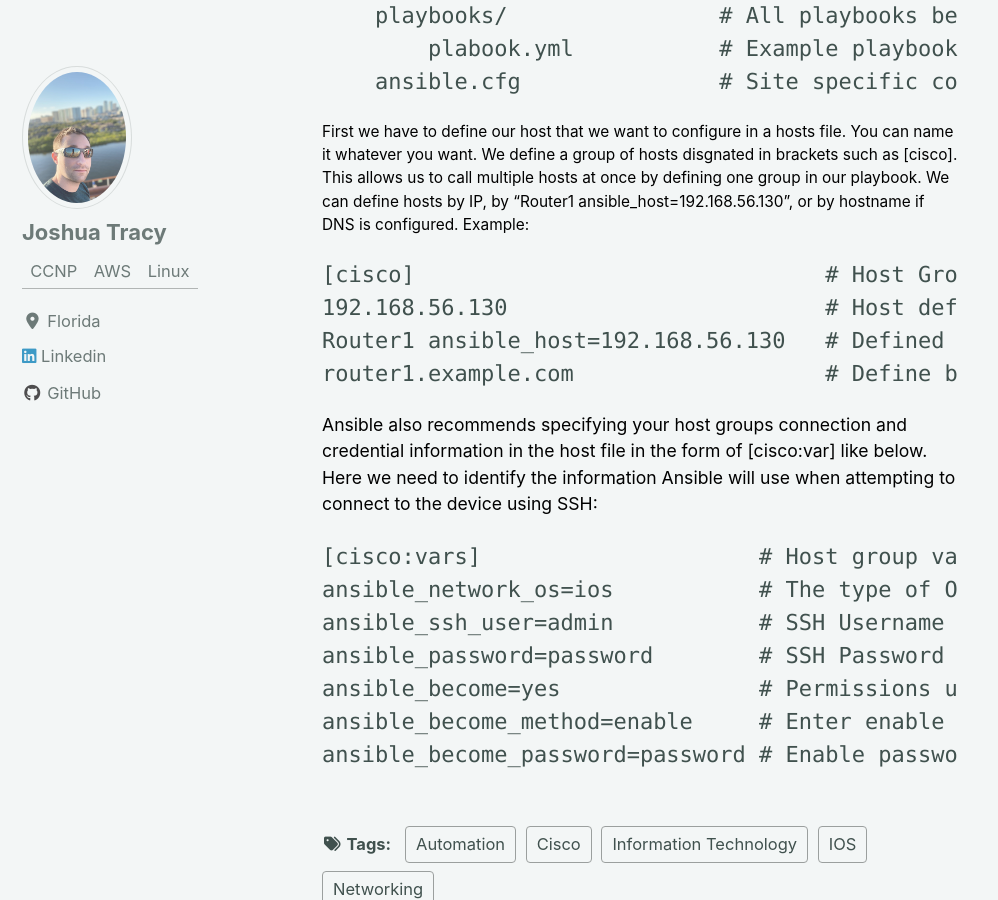
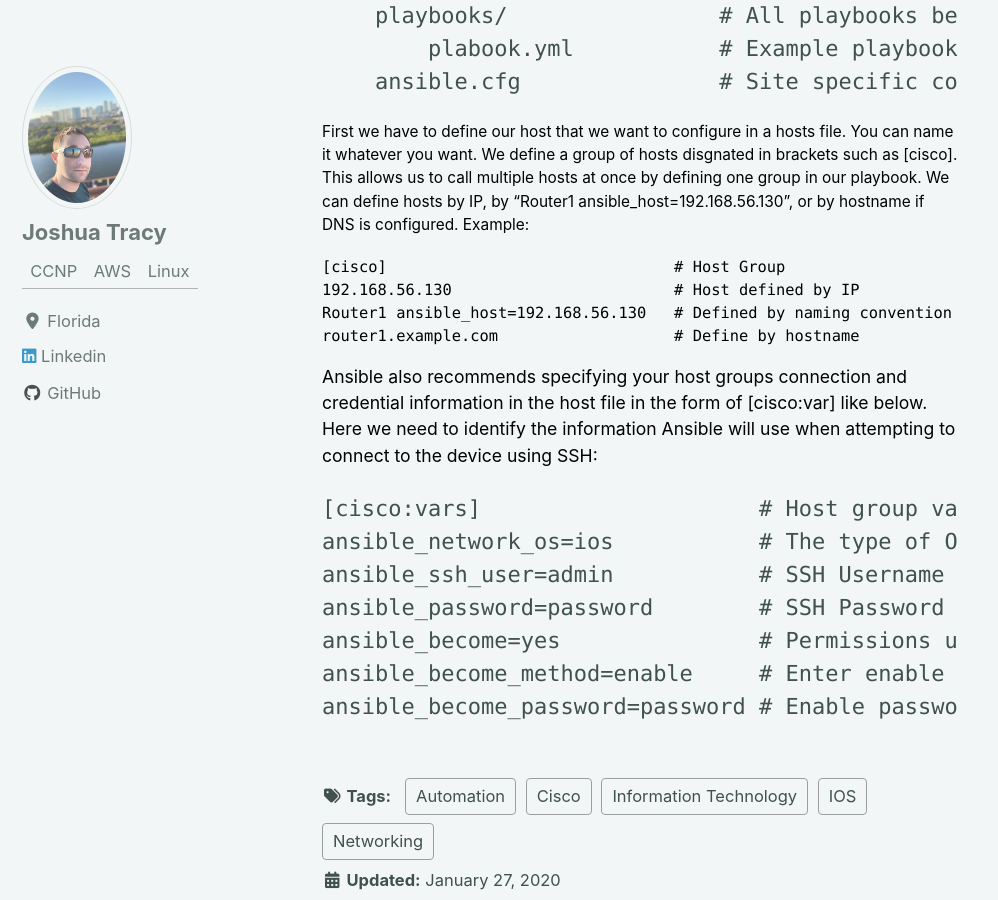
Before and after one commit to Josh-Tracy/Josh-Tracy.github.io, a Jekyll site: the page built from _posts/2020-01-27-Ansible_Cisco.md, in a window 1280 px wide and 900 px high, scrolled down 1365 px. Shown: the whole window, without its empty margins (0-998 px from the left). Built offline with Jekyll 4.4.1, drawn with Linux system fonts in a browser that asks for light colours; cached includes are drawn as plain includes; nearby versions of some CDN libraries.

Commit message:
testing text size

```diff
--- a/_posts/2020-01-27-Ansible_Cisco.md
+++ b/_posts/2020-01-27-Ansible_Cisco.md
@@ -53,6 +53,7 @@ First we have to define our host that we want to configure in a hosts file. You
 Router1 ansible_host=192.168.56.130   # Defined by naming convention
 router1.example.com                   # Define by hostname
 </pre>
+{: style="color:black; font-size: 70%;"}
 
 Ansible also recommends specifying your host groups connection and credential information in the host file in the form of [cisco:var] like below. Here we need to identify the information Ansible will use when attempting to connect to the device using SSH:
 {: style="color:black; font-size: 80%;"}
```
